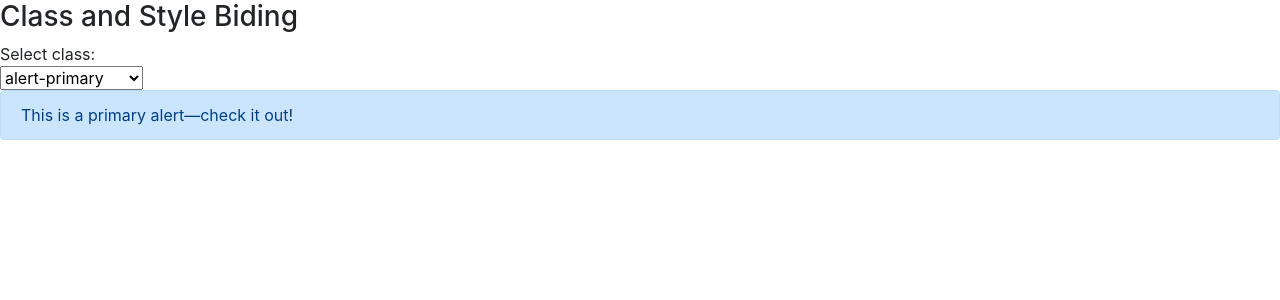
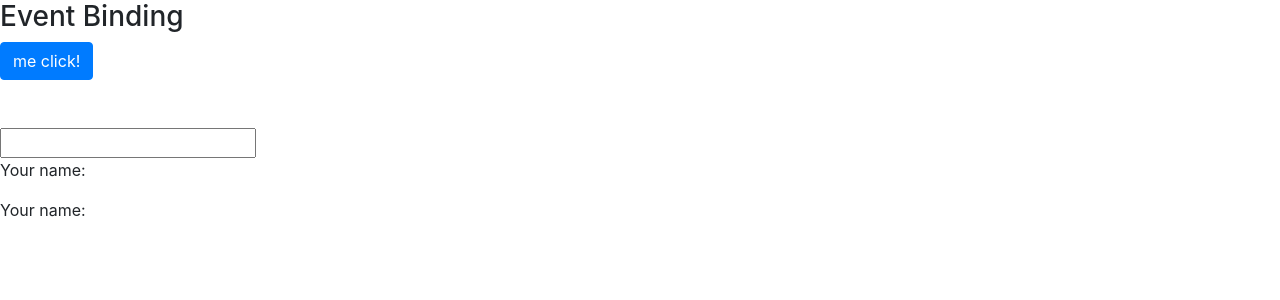
Before and after one commit to nerislucas/learning-angular2-data-binding, an Angular app: page / in a window 1280 px wide. Shown: the top 300 px of the page. Built offline with nearby package versions, Linux system fonts and the light colour scheme.

Commit message:
eventBinding

```diff
--- a/src/app/app.component.html
+++ b/src/app/app.component.html
@@ -1,2 +1,3 @@
 <!-- <app-data-binding></app-data-binding> -->
-<app-style-binding></app-style-binding>
+<!-- <app-style-binding></app-style-binding> -->
+<app-event-binding></app-event-binding>
--- a/src/app/app.module.ts
+++ b/src/app/app.module.ts
@@ -5,13 +5,15 @@ import { NgModule } from '@angular/core';
 import { AppComponent } from './app.component';
 import { DataBindingComponent } from './data-binding/data-binding.component';
 import { StyleBindingComponent } from './style-binding/style-binding.component';
+import { EventBindingComponent } from './event-binding/event-binding.component';
 
 
 @NgModule({
   declarations: [
     AppComponent,
     DataBindingComponent,
-    StyleBindingComponent
+    StyleBindingComponent,
+    EventBindingComponent
   ],
   imports: [
     BrowserModule
--- /dev/null
+++ b/src/app/event-binding/event-binding.component.html
@@ -0,0 +1,14 @@
+<section>
+  <article>
+    <h3>Event Binding</h3>
+    <div>
+      <button (click)="onClick($event)" class="btn btn-primary">me click!</button>
+    </div>
+    <br>
+    <br>
+
+    <input #input (keyup.enter)="onKeyupEnter(input.value)" type="text" id="txtName" (keyup)="onKeyup($event)">
+    <p>Your name: {{ inputText }}</p>
+    <p>Your name: {{ finallyText }}</p>
+  </article>
+</section>
--- /dev/null
+++ b/src/app/event-binding/event-binding.component.ts
@@ -0,0 +1,29 @@
+import { Component, OnInit } from '@angular/core';
+
+@Component({
+  selector: 'app-event-binding',
+  templateUrl: './event-binding.component.html',
+  styleUrls: ['./event-binding.component.css']
+})
+export class EventBindingComponent implements OnInit {
+
+  constructor() { }
+
+  inputText: string = null;
+  finallyText: string = null;
+
+  ngOnInit() {
+  }
+
+  onClick(event) {
+    alert('hellow EventBinding');
+  }
+
+  onKeyup(event: KeyboardEvent) {
+    this.inputText = (<HTMLInputElement>(event.target)).value;
+  }
+
+  onKeyupEnter(value) {
+    this.finallyText = value;
+  }
+}
```
Also changed, not shown: src/app/event-binding/event-binding.component.css (added), 1 other file (tests, documents, lock files or other folders).
